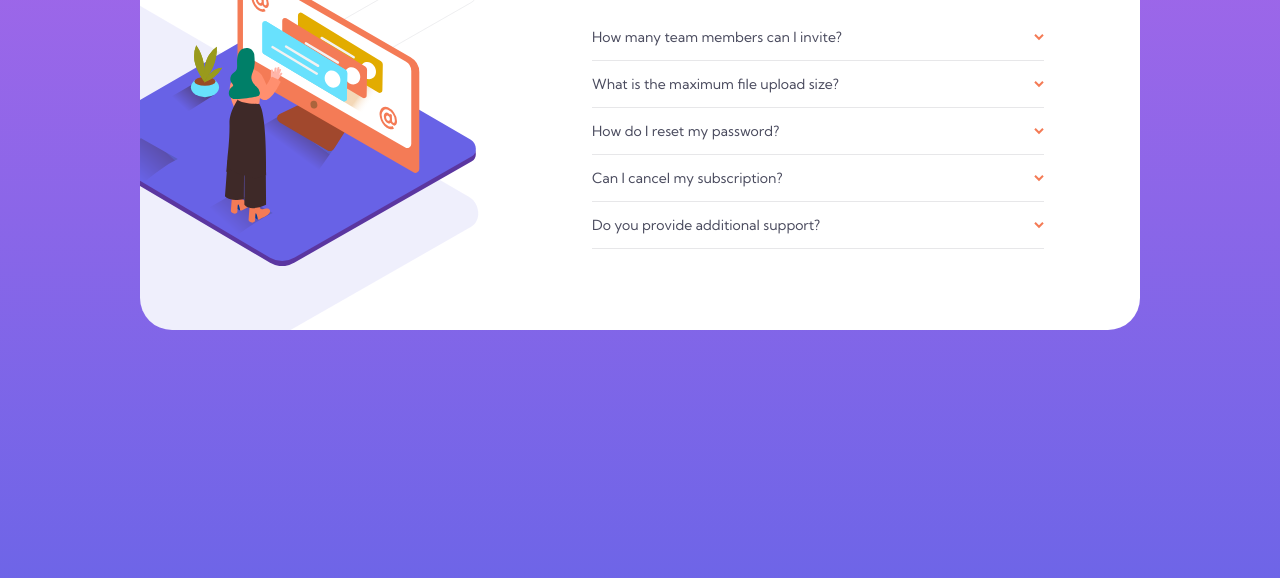
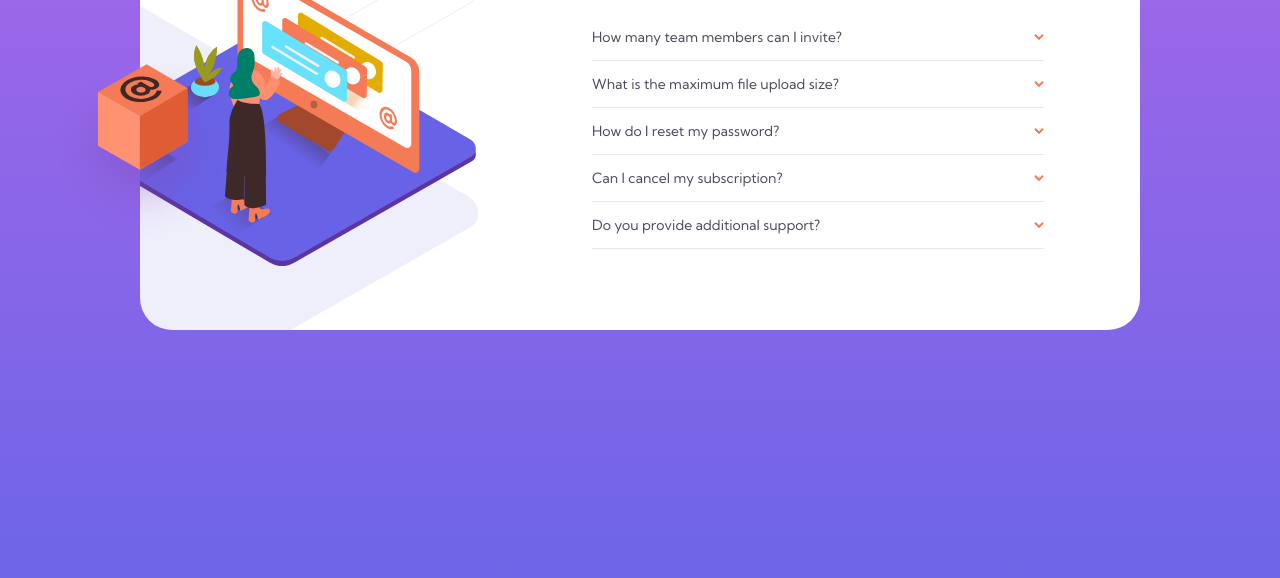
Before and after one commit to lafistik/faq-accordion-card-main, a plain HTML site: page index.html in a window 1280 px wide. Shown: the part 246-824 px from the top of the page. Drawn offline with Linux system fonts and the light colour scheme; the site is published under a folder, as on GitHub Pages, so addresses that start at the root find nothing.

Commit message:
fix image url again, github :O

```diff
--- a/style.css
+++ b/style.css
@@ -166,7 +166,7 @@ h1 {
 
   .card::before {
     content: "";
-    background-image: url("/images/illustration-box-desktop.svg");
+    background-image: url("./images/illustration-box-desktop.svg");
     width: 191px;
     height: 184px;
     position: absolute;
```
